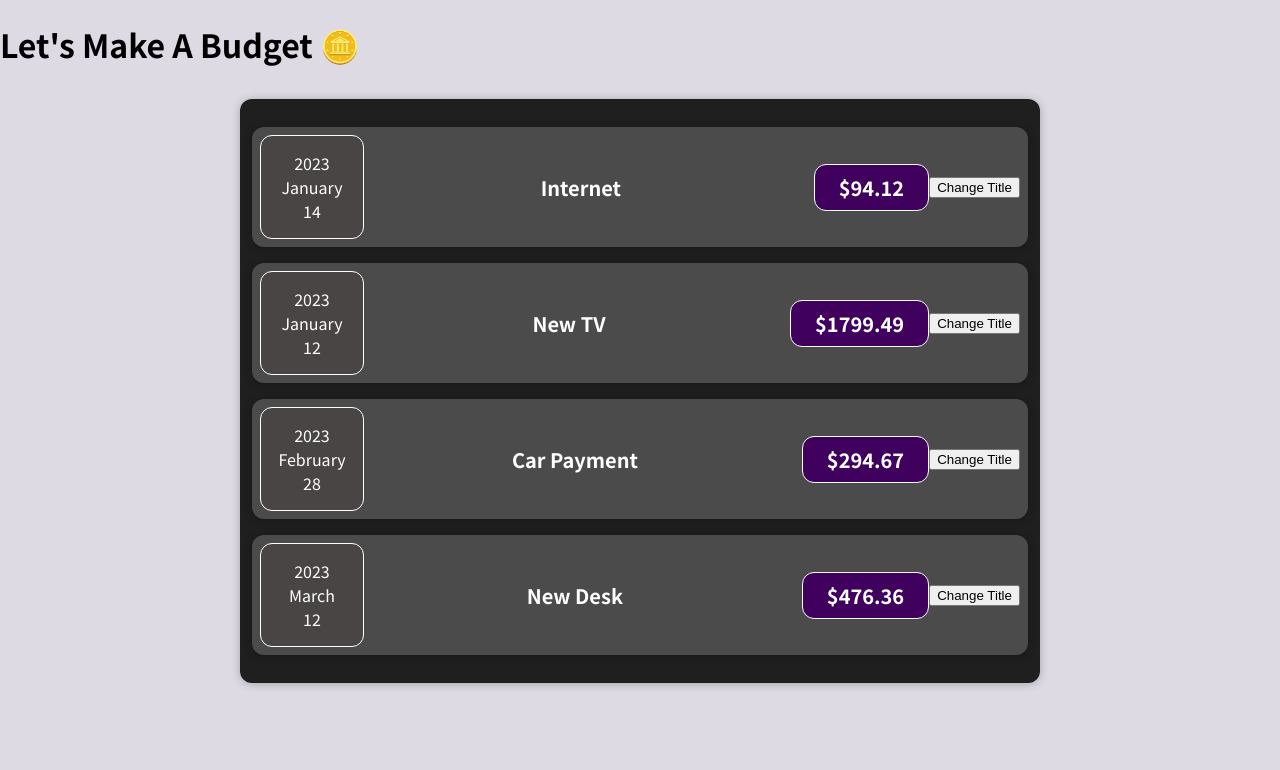
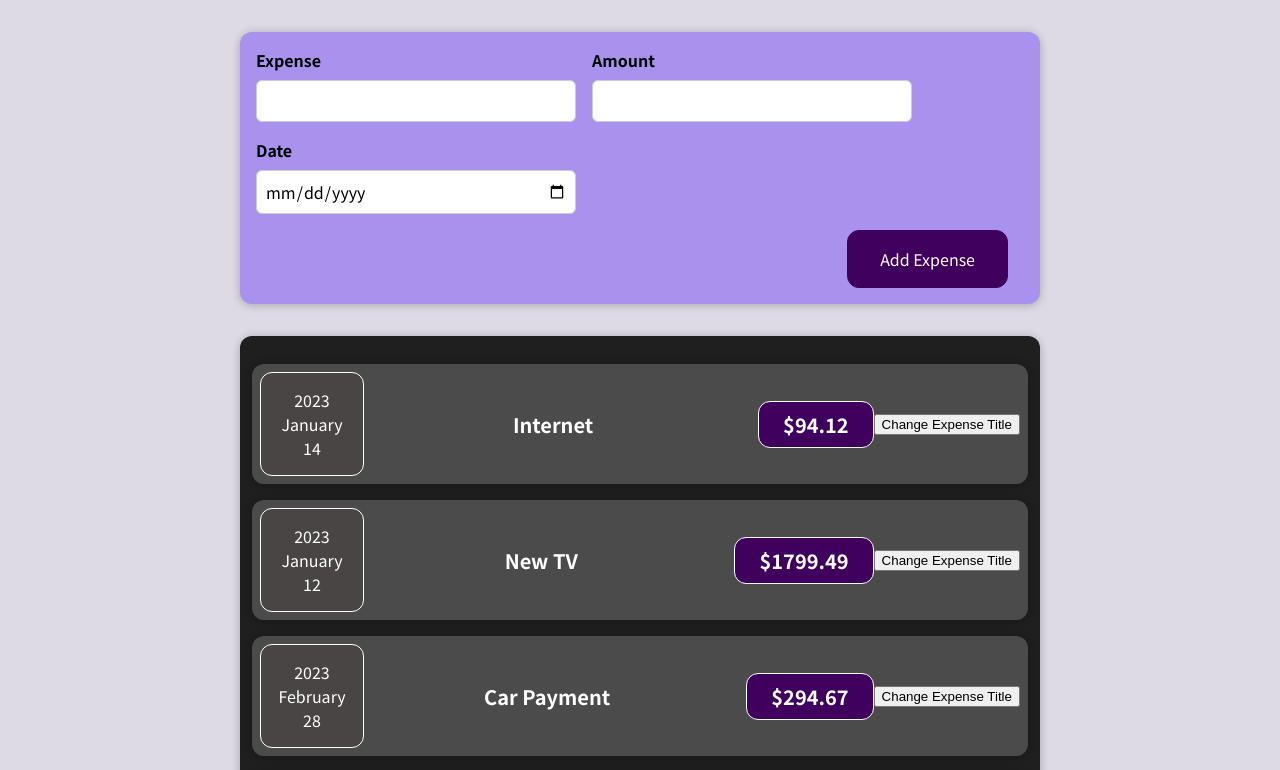
Before and after one commit to Nikansha-M/Track-My-Budget, a React (Create React App) app: page / in a window 1280 px wide. Shown: the top 770 px of the page. Built offline with nearby package versions, Linux system fonts and the light colour scheme.

Commit message:
created/updated ExpenseForm, NewExpense, ExpenseItem

```diff
--- a/src/App.js
+++ b/src/App.js
@@ -1,4 +1,5 @@
 import Expenses from "./components/Expense/Expenses";
+import NewExpense from "./components/AddNewExpense/NewExpense";
 
 const App = () => {
   const expenses = [
@@ -30,7 +31,7 @@
 
   return (
     <div>
-      <h1>Let's Make A Budget 🪙</h1>
+      <NewExpense />
       <Expenses items={expenses} />
     </div>
   );
--- /dev/null
+++ b/src/components/AddNewExpense/ExpenseForm.css
@@ -0,0 +1,26 @@
+.new-expense__controls {
+    display: flex;
+    flex-wrap: wrap;
+    gap: 1rem;
+    margin-bottom: 1rem;
+    text-align: left;
+}
+
+.new-expense__control label {
+    font-weight: bold;
+    margin-bottom: 0.5rem;
+    display: block;
+}
+
+.new-expense__control input {
+    font: inherit;
+    padding: 0.5rem;
+    border-radius: 6px;
+    border: 1px solid #ccc;
+    width: 20rem;
+    max-width: 100%;
+}
+
+.new-expense__actions {
+    text-align: right;
+}
--- /dev/null
+++ b/src/components/AddNewExpense/ExpenseForm.js
@@ -0,0 +1,60 @@
+import { useState } from 'react';
+import './ExpenseForm.css';
+
+const ExpenseForm = () => {
+    // const [enteredExpense, setEnteredExpense] = useState('');
+    // const [enteredAmount, setEnteredAmount] = useState('');
+    // const [enteredDate, setEnteredDate] = useState();;
+
+    const [userInput, setUserInput] = useState({ // utilizing One State
+        enteredTitle: "",
+        enteredAmount: "",
+        enteredDate: ""
+    })
+
+    const expenseChangeHandler = (event) => {
+        // setEnteredExpense(event.target.value);
+        setUserInput({
+            ...userInput,
+            enteredTitle: event.target.value,
+        })
+    };
+    const amountChangeHandler = (event) => {
+        // setEnteredAmount(event.target.value);
+        setUserInput({
+            ...userInput,
+            enteredAmount: event.target.value,
+        })
+    };
+    const dateChangeHandler = (event) => {
+        // setEnteredDate(event.target.value);
+        setUserInput({
+            ...userInput,
+            enteredDate: event.target.value,
+        })
+    };
+
+    return (
+        <form>
+            <div className="new-expense__controls">
+                <div className="new-expense__control">
+                    <label>Expense</label>
+                    <input type="text" onChange={expenseChangeHandler} />
+                </div>
+                <div className="new-expense__control">
+                    <label>Amount</label>
+                    <input type="number" min="0.01" step="0.01" onChange={amountChangeHandler}/>
+                </div>
+                <div className="new-expense__control">
+                    <label>Date</label>
+                    <input type="date" min="2018-01-01" max="2023-12-31" onChange={dateChangeHandler} />
+                </div>
+            </div>
+            <div className="new-expense__actions">
+                <button type="submit">Add Expense</button>
+            </div>
+        </form>
+    );
+};
+
+export default ExpenseForm;
--- /dev/null
+++ b/src/components/AddNewExpense/NewExpense.css
@@ -0,0 +1,38 @@
+.new-expense {
+    background-color: #a892ee;
+    padding: 1rem;
+    margin: 2rem auto;
+    width: 50rem;
+    max-width: 95%;
+    border-radius: 12px;
+    text-align: center;
+    box-shadow: 0 1px 8px rgba(0, 0, 0, 0.25);
+}
+
+.new-expense button {
+    font: inherit;
+    cursor: pointer;
+    padding: 1rem 2rem;
+    border: 1px solid #40005d;
+    background-color: #40005d;
+    color: white;
+    border-radius: 12px;
+    margin-right: 1rem;
+}
+
+.new-expense button:hover,
+.new-expense button:active {
+    background-color: #510674;
+    border-color: #510674;
+}
+
+.new-expense button.alternative {
+    color: #220131;
+    border-color: transparent;
+    background-color: transparent;
+}
+
+.new-expense button.alternative:hover,
+.new-expense button.alternative:active {
+    background-color: #ddb3f8;
+}
--- /dev/null
+++ b/src/components/AddNewExpense/NewExpense.js
@@ -0,0 +1,13 @@
+import './NewExpense.css';
+import ExpenseForm from './ExpenseForm';
+
+const NewExpense = () => {
+    return (
+        <div className="new-expense">
+            <ExpenseForm />
+        </div>
+    )
+
+};
+
+export default NewExpense;
--- a/src/components/Expense/ExpenseItem.js
+++ b/src/components/Expense/ExpenseItem.js
@@ -1,16 +1,24 @@
+import React, { useState } from 'react';
 import './ExpenseItem.css';
 import ExpenseDate from './ExpenseDate';
 import Card from '../UI/Card';
 
 const ExpenseItem = (props) => {
+    const [expenseTitle, setExpenseTitle] = useState(props.title);
+
+    const buttonHandler = () => {
+        setExpenseTitle('Updated!!');
+        console.log(expenseTitle)
+    };
+
     return (
         <Card className='expense-item'>
             <ExpenseDate date={props.date} />
             <div className='expense-item__description'>
-                <h2>{props.title}</h2>
+                <h2>{expenseTitle}</h2>
                 <div className='expense-item__price'>${props.amount}</div>
             </div>
-            <button>Change Title</button>
+            <button onClick={buttonHandler}>Change Expense Title</button>
         </Card>
     );
 }
```
